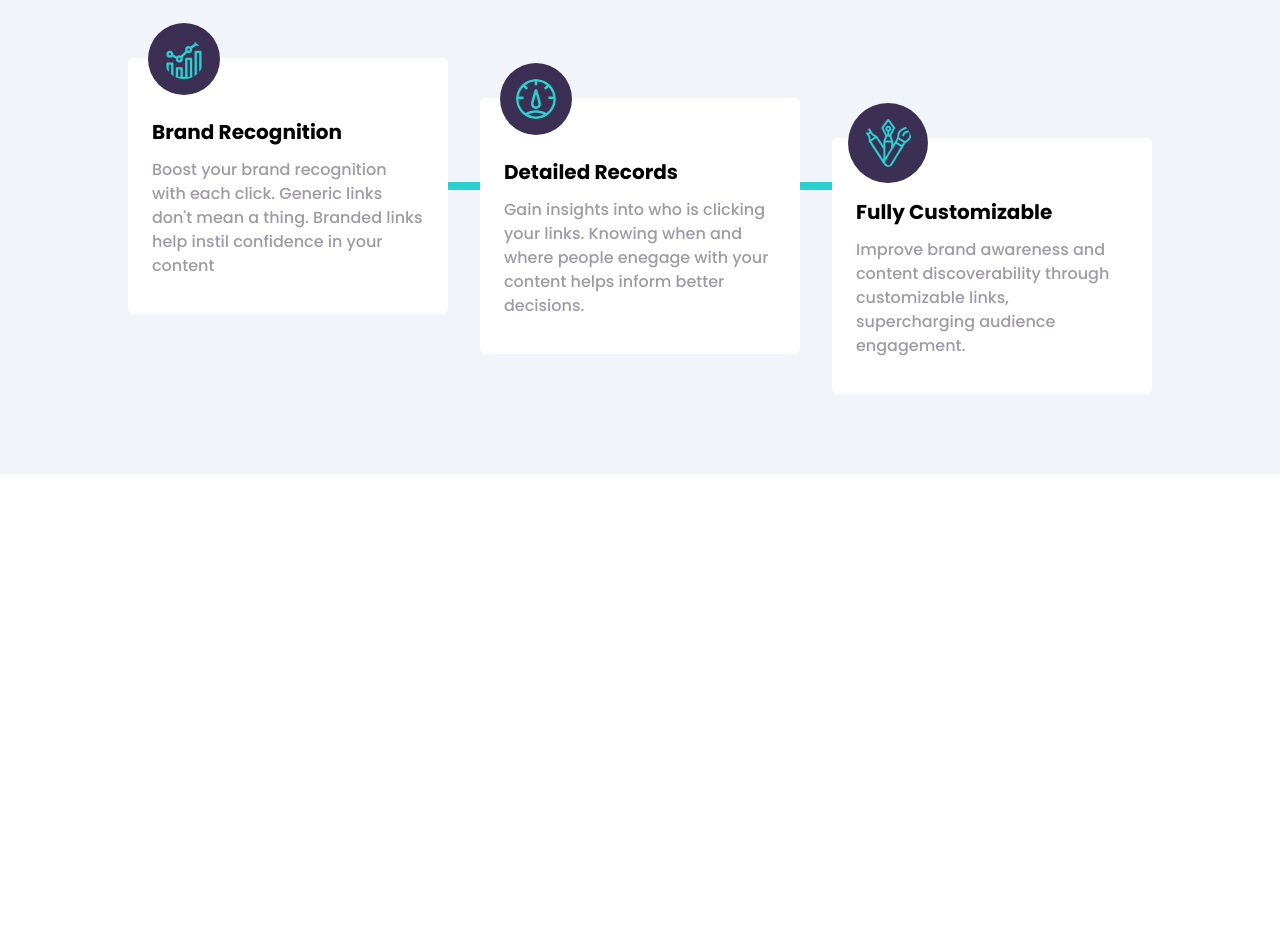
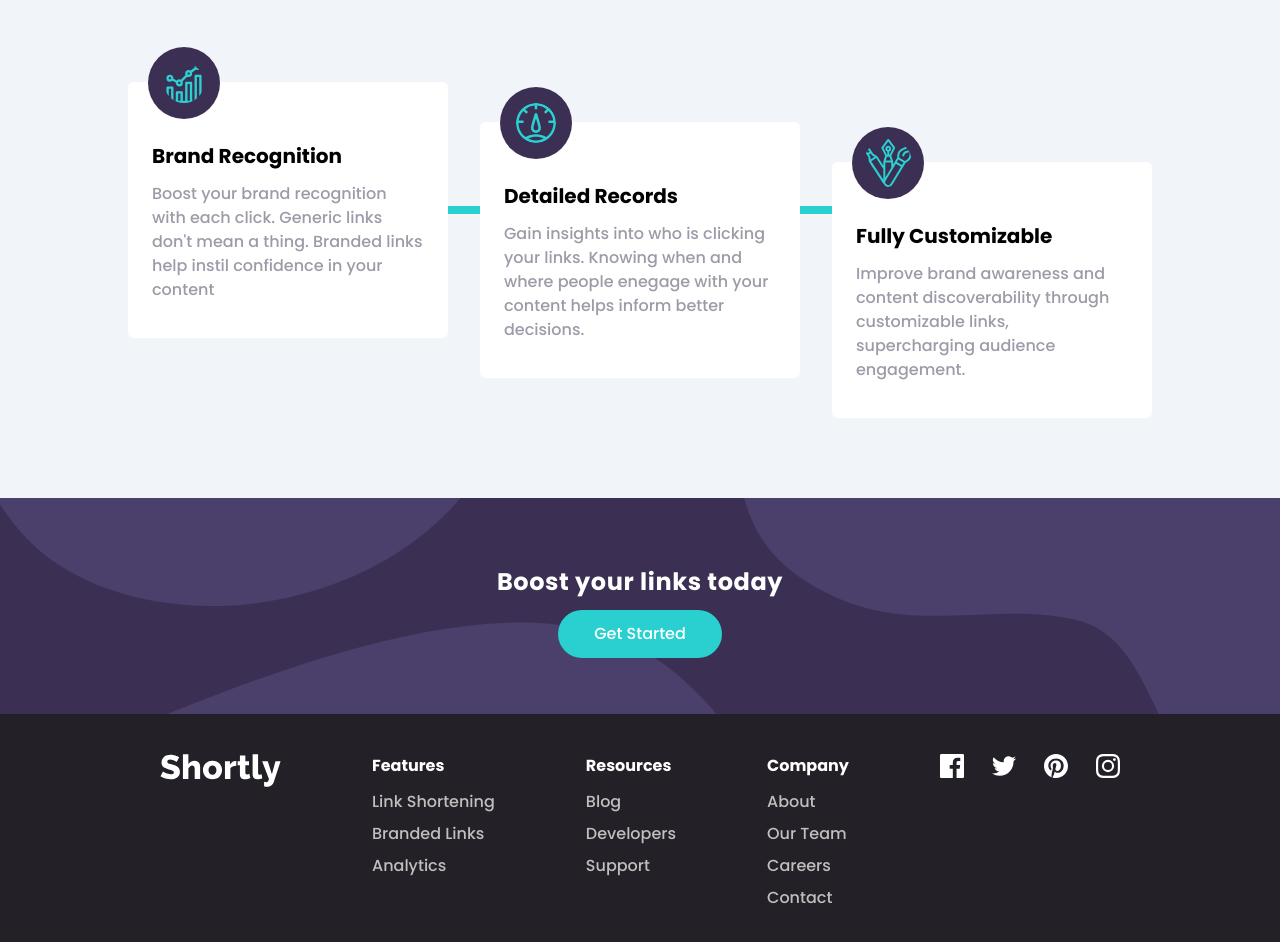
Before and after one commit to Nnadivictory25/url-shortener-api-landing-page, a React (Vite) app: page / in a window 1280 px wide. Shown: the part 820-1762 px from the top of the page. Before the commit the page ends 1294 px from the top, so only its background shows below. Built offline with nearby package versions, Linux system fonts and the light colour scheme.

Commit message:
finished the boost section and the footer and made it responsisve too

```diff
--- a/src/App.tsx
+++ b/src/App.tsx
@@ -3,16 +3,20 @@ import './App.scss'
 import Navbar from './components/Navbar'
 import Hero from './components/Hero'
 import AdvancedStat from './components/AdvancedStat'
+import Boost from './components/Boost'
+import Footer from './components/Footer'
 
 function App() {
 
   return (
-    <main className=''>
+    <main>
       <header>
         <Navbar />
+      </header>
         <Hero />
         <AdvancedStat />
-      </header>
+        <Boost />
+        <Footer/>
     </main>
   )
 }
--- a/src/components/AdvancedStat.tsx
+++ b/src/components/AdvancedStat.tsx
@@ -7,7 +7,7 @@ const AdvancedStat = () => {
 
     return (
         <section className="bg-slate-100 py-40 px-2">
-            <div className="header text-center w-[90%] max-w-xl mx-auto">
+            <div className="header text-center w-[90%] max-w-xl mx-auto mb-20">
                 <h2 className="font-bold text-2xl py-3">Advanced Statistics</h2>
                 <p className="text-greyishV">
                     Track how your links are performing accross the web with out advanced statistics dashboard.
@@ -32,7 +32,7 @@ const AdvancedStat = () => {
                 </div>
 
                 <div className="card max-w-xs z-30 bg-white rounded-md w-[85%] pt-12 pb-9 px-6 text-center lg:text-left relative lg:translate-y-20">
-                    <img className='absolute lg:right-52 bg-darkViolet rounded-full p-4 top-[-2.2rem] inset-x-0 mx-auto' src={customizeIcon} />
+                    <img className='absolute lg:right-52 bg-darkViolet rounded-full p-3 top-[-2.2rem] inset-x-0 mx-auto' src={customizeIcon} />
                     <h3 className="font-bold text-xl py-3">Fully Customizable</h3>
                     <p className="text-greyishV">
                         Improve brand awareness and content discoverability through customizable links, supercharging audience engagement.
--- /dev/null
+++ b/src/components/Boost.tsx
@@ -0,0 +1,21 @@
+
+import bgImgMobile from '../assets/bg-boost-mobile.svg'
+import bgImgDesktop from '../assets/bg-boost-desktop.svg'
+import useWindowWide from '../hooks/useWindowWidth';
+
+const Boost = () => {
+    const isWideScreen = useWindowWide(976)
+
+    return (
+        <section style={{backgroundImage: `url(${isWideScreen ? bgImgDesktop : bgImgMobile})`}} className='bg-center bg-no-repeat bg-cover bg-darkViolet text-white'>
+            <div className="text-center py-14">
+                <h2 className='text-2xl font-bold py-3 tracking-wide'>Boost your links today</h2>
+                <button className='text-white bg-cyan py-3 px-9 rounded-full hover:opacity-60'>
+					Get Started
+				</button>
+            </div>
+        </section>
+    );
+};
+
+export default Boost;
--- /dev/null
+++ b/src/components/Footer.tsx
@@ -0,0 +1,57 @@
+
+import logo from '../assets/logo-white.svg';
+import fbIcon from '../assets/icon-facebook.svg'
+import twitterIcon from '../assets/icon-twitter.svg'
+import pinterestIcon from '../assets/icon-pinterest.svg'
+import instaIcon from '../assets/icon-instagram.svg'
+
+const imgs = [fbIcon, twitterIcon, pinterestIcon, instaIcon]
+
+const Footer = () => {
+    return (
+        <footer className="bg-VdarkViolet py-10 flex flex-col gap-y-10 items-center text-white lg:flex-row lg:px-40 lg:justify-between lg:items-start">
+            <img src={logo} alt='logo iamge' />
+
+            <div className="features text-center lg:text-left">
+                <h4 className="font-bold pb-3">Features</h4>
+
+                <ul className='text-grey flex flex-col gap-y-2'>
+                    <li>Link Shortening</li>
+                    <li>Branded Links</li>
+                    <li>Analytics</li>
+                </ul>
+            </div>
+
+            <div className="resources text-center lg:text-left">
+                <h4 className="font-bold pb-3">Resources</h4>
+
+                <ul className='text-grey flex flex-col gap-y-2'>
+                    <li>Blog</li>
+                    <li>Developers</li>
+                    <li>Support</li>
+                </ul>
+            </div>
+
+            <div className="company text-center lg:text-left">
+                <h4 className="font-bold pb-3">Company</h4>
+
+                <ul className='text-grey flex flex-col gap-y-2'>
+                    <li>About</li>
+                    <li>Our Team</li>
+                    <li>Careers</li>
+                    <li>Contact</li>
+                </ul>
+            </div>
+
+            <div className="iconsCtn flexCenter gap-x-7">
+                {imgs.map(img => (
+                    <img src={img} alt="icon" />
+                ))}
+            </div>
+
+
+        </footer>
+    );
+};
+
+export default Footer;
--- a/tailwind.config.cjs
+++ b/tailwind.config.cjs
@@ -18,6 +18,10 @@ module.exports = {
 				darkBlue: 'hsl(255, 11%, 22%)',
 				VdarkViolet: 'hsl(260, 8%, 14%)',
 			},
+			backgroundImage: {
+				'bgImgDesktop': "url('../assets/bg-boost-desktop.svg')",
+				'bgImgMobile': "url('../assets/bg-boost-mobile.svg')",
+			  },
 			fontFamily: {
 				sans: ['Poppins', 'sans-serif'],
 			},
```
Also changed, not shown: src/assets/logo-white.svg (added).
